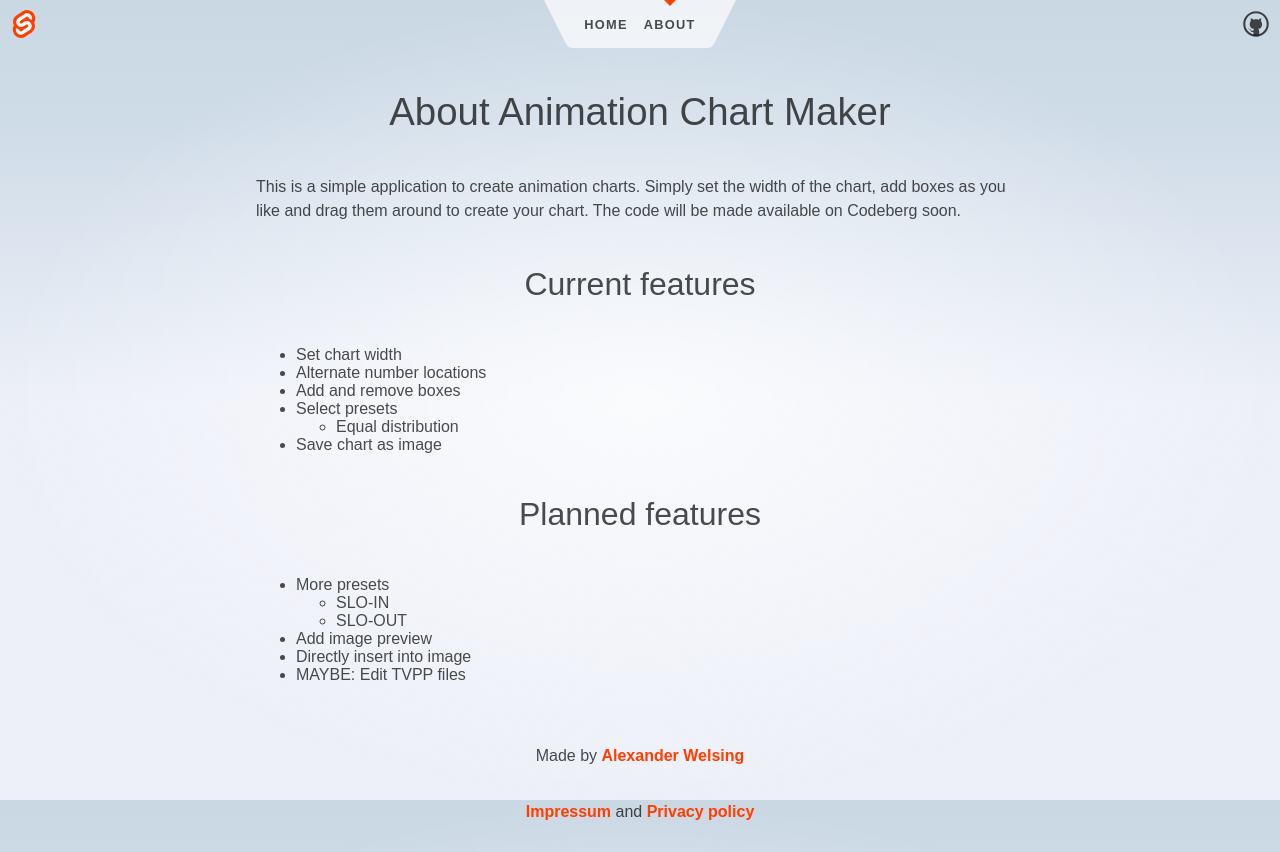
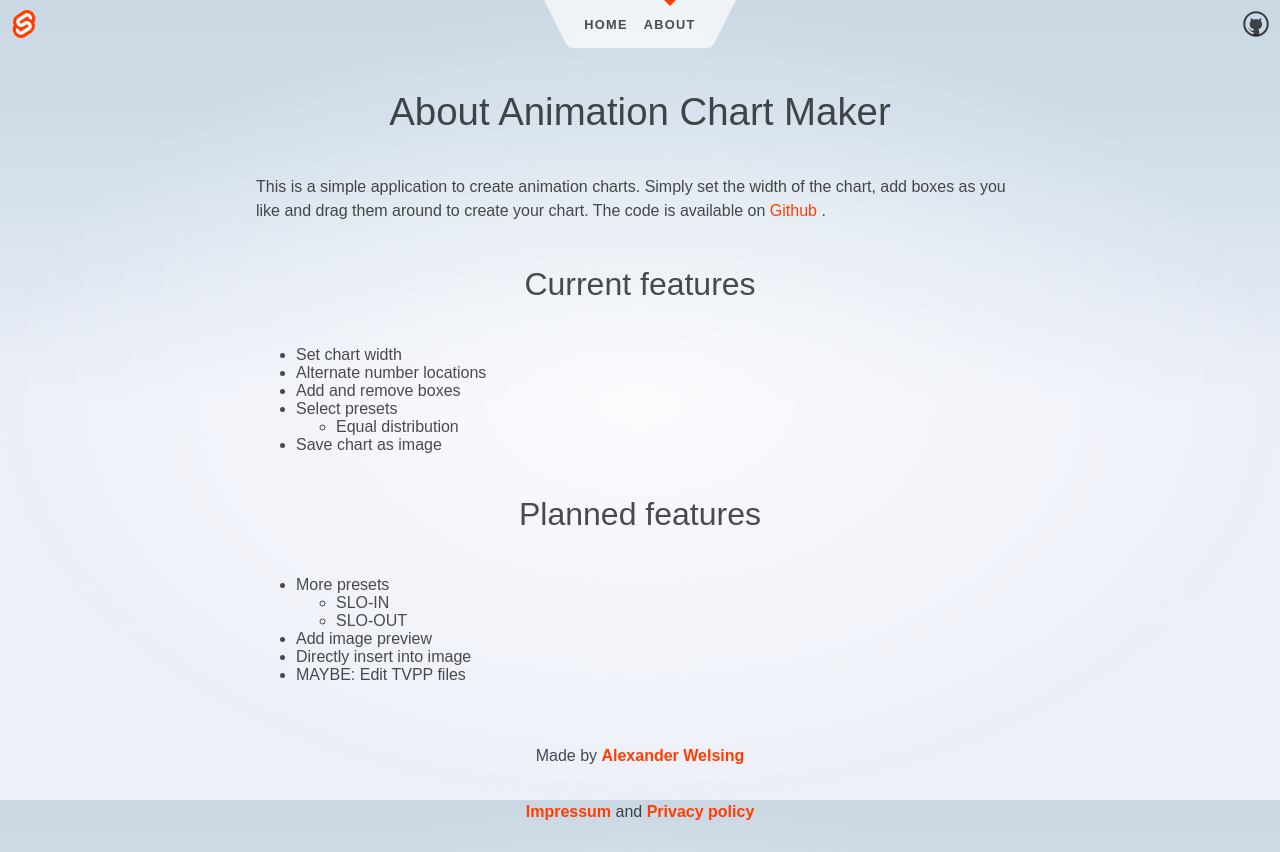
Before and after one commit to A-wels/animation-chart-maker, a SvelteKit app: page /about in a window 1280 px wide. Built offline with nearby package versions, Linux system fonts and the light colour scheme.

Commit message:
Add github link

```diff
--- a/src/routes/about/+page.svelte
+++ b/src/routes/about/+page.svelte
@@ -8,8 +8,7 @@
 
 	<p>
 		This is a simple application to create animation charts. Simply set the width of the chart, add
-		boxes as you like and drag them around to create your chart. The code will be made available on
-		Codeberg soon.
+		boxes as you like and drag them around to create your chart. The code is available on <a href="https://github.com/A-wels/animation-chart-maker/"> Github </a>.
 	</p>
 
 	<h2>Current features</h2>
```
